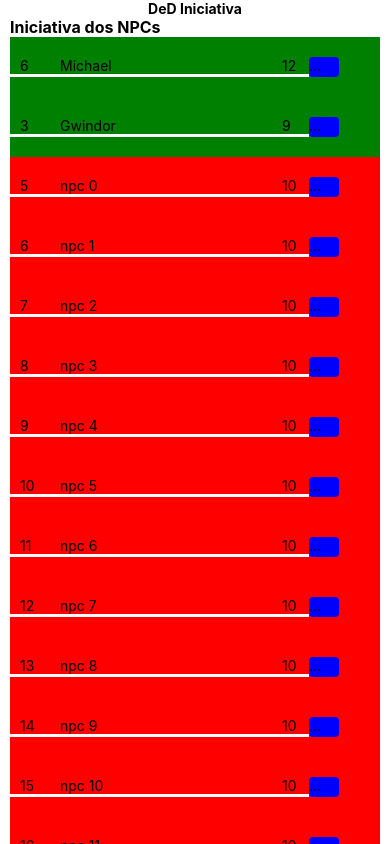
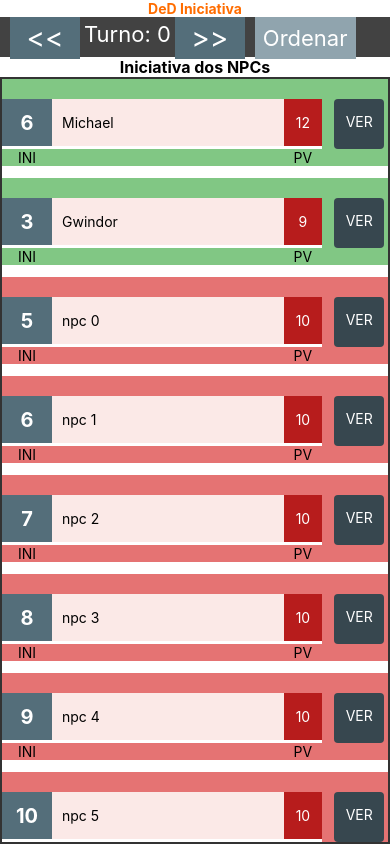
Before and after one commit to carlosh7sousa/iniciativa-ded-5e, a React Native app: screen / in a window 390 px wide. Built offline with nearby package versions, Linux system fonts and the light colour scheme.

Commit message:
feat: ajustes e melhorias

```diff
--- a/app-config/labels.json
+++ b/app-config/labels.json
@@ -2,10 +2,15 @@
     "initiative": {
         "title": "DeD Iniciativa"
     },
+    "header":{
+        "btnPreviousTurnLabel":"<<",
+        "btnNextTurnLabel": ">>",
+        "btnSortTurnLabel": "Ordenar"
+    },
     "npc": {
         "lblListTitle": "Iniciativa dos NPCs",
         "lblInitiative": "Iniciativa",
-        "buttonLabel": "..."
+        "buttonLabel": "VER"
     }
 
 
--- /dev/null
+++ b/app/components/header/header-page.tsx
@@ -0,0 +1,73 @@
+import { Pressable, Text, TextInput, View } from 'react-native';
+import { labels } from "../../models/labels";
+import React, { Component } from 'react';
+import Npc from '../../models/npc';
+import Ctx from '../../models/context';
+import { cssHeader as css } from "./header-style";
+
+
+
+export default class HeaderPage extends Component<{ ctx: Ctx }, { turno: number }> {
+
+    constructor(props) {
+        super(props);
+        this.state = {
+            turno: 0
+        };
+
+    }
+
+    handleTurnValueChange = (turno) => {
+        if (this.state.turno <= 0) {
+            turno = 0;
+        }
+
+        this.setState({ turno });
+    };
+
+    handleNextTurnButtonClick = () => {
+        let turno: number = this.state.turno;
+        turno += 1;
+        this.handleTurnValueChange(turno);
+    };
+
+    handlePreviousTurnButtonClick = () => {
+        let turno: number = this.state.turno;
+        turno -= 1;
+        this.handleTurnValueChange(turno);
+    };
+
+    handleSortTurnButtonClick = () => {
+
+        this.props.ctx.npcs.sort((a: Npc, b: Npc) => {
+            return a.initiativeModifier - b.initiativeModifier;
+        });
+    }
+
+    render() {
+
+        return (
+        <>
+
+            <View style={css.headerView}>
+
+                <Pressable style={css.btnPreviousTurnBtnCtrl} onPress={this.handlePreviousTurnButtonClick}  >
+                    <Text style={css.btnPreviousTurnLabelCtrl}>{labels.header.btnPreviousTurnLabel}</Text>
+                </Pressable>
+
+                <Text style={css.lblTurnoLabelCtrl}>Turno: {this.state.turno}</Text>
+
+                <Pressable style={css.btnNextTurnBtnCtrl} onPress={this.handleNextTurnButtonClick}  >
+                    <Text style={css.btnNextTurnLabelCtrl}>{labels.header.btnNextTurnLabel}</Text>
+                </Pressable>
+
+                <Pressable style={css.btnSortTurnBtnCtrl} onPress={this.handleSortTurnButtonClick}  >
+                    <Text style={css.btnSortTurnLabelCtrl}>{labels.header.btnSortTurnLabel}</Text>
+                </Pressable>
+            </View>
+
+            <Text style={css.lblHeaderTitle}>{labels.npc.lblListTitle}</Text>
+        </>
+        )
+    }
+}
--- /dev/null
+++ b/app/components/header/header-style.tsx
@@ -0,0 +1,61 @@
+import { StyleSheet } from 'react-native';
+
+export const cssHeader = StyleSheet.create({
+    headerView: {
+        width: "100%",
+        flexDirection:"row",
+        height: 40,
+        backgroundColor: "#424242",
+        margin: 0
+    },
+    lblHeaderTitle: {
+        fontWeight: "bold",
+        fontSize: 16
+    },
+
+    btnNextTurnLabelCtrl: {
+        color: "white",
+        fontSize: 28,
+        borderWidth: 4,
+        backgroundColor: "#546E7A",
+        borderColor: "#546E7A",
+        textAlign: "center"
+    },
+    btnNextTurnBtnCtrl: {
+        width: 70
+    },
+
+    btnPreviousTurnLabelCtrl: {
+        color: "white",
+        fontSize: 28,
+        borderWidth: 4,
+        backgroundColor: "#546E7A",
+        borderColor: "#546E7A",
+        textAlign: "center"
+    },
+    btnPreviousTurnBtnCtrl: {
+        width: 70,
+        marginLeft: 10
+    },
+
+    btnSortTurnLabelCtrl: {
+        color: "white",
+        fontSize: 22,
+        padding:4,
+        borderWidth: 4,
+        backgroundColor: "#90A4AE",
+        borderColor: "#90A4AE",
+        textAlign: "center"
+    },
+    btnSortTurnBtnCtrl: {
+        marginLeft: 10
+    },
+
+    lblTurnoLabelCtrl :{
+        color: "white",
+        fontSize: 22,
+        padding:4
+
+    }
+
+});
--- a/app/components/initiative/initiative-page.tsx
+++ b/app/components/initiative/initiative-page.tsx
@@ -4,10 +4,10 @@ import { cssInitiative as css } from "./initiative-style";
 import React, { Component } from 'react';
 import Ctx from '../../models/context';
 import NpcPage from "../npc/npc-page";
+import HeaderPage from '../header/header-page';
 
 
 export default class InitiativePage extends  Component {
-
 
     render() {
         let ctx: Ctx = new Ctx();
@@ -15,9 +15,9 @@ export default class InitiativePage extends  Component {
         return <SafeAreaView style={css.bodyContainer} >
             <StatusBar />
             <Text style={css.lblTitle}>{labels.initiative.title}</Text>
+            <HeaderPage ctx={ctx} />
 
             <FlatList style={css.listaNpcsView}
-                ListHeaderComponent = { <Text style={css.npcLblHeaderTitle}>{labels.npc.lblListTitle}</Text>}
                 data={ctx.npcs}
                 renderItem={({ item }) => <NpcPage npc={item} />}
                 keyExtractor={(item, index) => index.toString()}
--- a/app/components/initiative/initiative-style.tsx
+++ b/app/components/initiative/initiative-style.tsx
@@ -4,21 +4,20 @@ export const cssInitiative = StyleSheet.create({
 
   lblTitle:{
     fontWeight:"bold",
-    fontSize:14
+    fontSize:14,
+    color: "#FF6D00"
   },
   bodyContainer: {
     flex:1,
     backgroundColor: '#fff',
     alignItems: 'center',
     justifyContent: 'center',
-    marginLeft:10,
-    marginRight:10
+    margin: 0
   },
   listaNpcsView:{
-    flex:1
-  },
-  npcLblHeaderTitle:{
-    fontWeight:"bold",
-    fontSize:16
+    width: "100%",
+    margin:0,
+    borderWidth:2,
+    borderColor:"#333333"
   }
 });
--- a/app/components/npc/npc-page.tsx
+++ b/app/components/npc/npc-page.tsx
@@ -1,10 +1,10 @@
 import React, { Component } from 'react';
 import Npc from '../../models/npc';
-import { View, TextInput, Pressable, Text} from 'react-native';
+import { View, TextInput, Pressable, Text } from 'react-native';
 import { cssNpc as css } from "./npc-style";
 import { labels } from "../../models/labels";
 
-export default class NpcPage extends Component<{npc: Npc}, {ini, pv, npc}> {
+export default class NpcPage extends Component<{ npc: Npc }, { ini, pv, npc }> {
 
     constructor(props) {
         super(props);
@@ -23,6 +23,24 @@ export default class NpcPage extends Component<{npc: Npc}, {ini, pv, npc}> {
         }
 
         return npcView;
+    }
+
+    getNpcViewLabel() {
+        let npcViewLabel = css.npcViewLabelCtrl;
+        if (this.props.npc.isPlayer) {
+            return css.playerViewLabelCtrl;
+        }
+
+        return npcViewLabel;
+    }
+
+    getNpcCtrlViewLabel() {
+        let npcControlViewLabel = css.npcControlViewLabelCtrl;
+        if (this.props.npc.isPlayer) {
+            return css.playerControlViewLabelCtrl;
+        }
+
+        return npcControlViewLabel;
     }
 
 
@@ -48,15 +66,24 @@ export default class NpcPage extends Component<{npc: Npc}, {ini, pv, npc}> {
     render() {
 
         return (
+            <>
+                <View style={this.getNpcView()}>
+                    <TextInput style={css.initTxtCtrl} onChangeText={this.handleIniTextChange} value={this.state.ini} keyboardType='number-pad' />
+                    <TextInput style={css.nameTxtCtrl} onChangeText={this.handleNpcTextChange} value={this.state.npc} />
+                    <TextInput style={css.hpTxtCtrl} onChangeText={this.handlePvTextChange} value={this.state.pv} keyboardType='number-pad' />
 
-            <View style={this.getNpcView()}>
-                <TextInput style={css.initTxtCtrl} onChangeText={this.handleIniTextChange} value={this.state.ini} />
-                <TextInput style={css.nameTxtCtrl} onChangeText={this.handleNpcTextChange} value={this.state.npc}/>
-                <TextInput style={css.hpTxtCtrl}   onChangeText={this.handlePvTextChange}  value={this.state.pv}/>
+                    <View style={this.getNpcCtrlViewLabel()}>
                         <Pressable style={css.btnCtrl} onPress={this.handleNpcDetailsButtonClick}  >
-                    <Text>{labels.npc.buttonLabel}</Text>
+                            <Text style={css.btnLabelCtrl}>{labels.npc.buttonLabel}</Text>
                         </Pressable>
                     </View>
+                </View>
+                <View style={this.getNpcViewLabel()}>
+                    <Text style={css.iniLblCtrl}>INI</Text>
+                    <Text style={css.nameLblCtrl}></Text>
+                    <Text style={css.hpLblCtrl}>PV</Text>
+                </View>
+            </>
         )
     }
 
--- a/app/components/npc/npc-style.tsx
+++ b/app/components/npc/npc-style.tsx
@@ -3,42 +3,116 @@ import { StyleSheet } from 'react-native';
 export const cssNpc = StyleSheet.create({
   npcViewCtrl: {
     flexDirection: "row",
-    width: "100%",
-    backgroundColor: "red",
-    paddingBottom: 20,
-    paddingTop: 20
+    backgroundColor: "#E57373",
+    paddingBottom: 0,
+    paddingTop: 20,
+    width: "100%"
   },
   playerViewCtrl: {
     flexDirection: "row",
-    width: "100%",
-    backgroundColor: "green",
-    paddingBottom: 20,
-    paddingTop: 20
+    backgroundColor: "#81C784",
+    paddingBottom: 0,
+    paddingTop: 20,
+    width: "100%"
   },
+
+  npcViewLabelCtrl: {
+    flexDirection: "row",
+    backgroundColor: "#E57373",
+    paddingBottom: 0,
+    paddingTop: 0,
+    margin:0,
+    borderBottomWidth: 12,
+    borderBottomColor: "white",
+    width: "100%"
+  },
+  playerViewLabelCtrl: {
+    flexDirection: "row",
+    backgroundColor: "#81C784",
+    paddingBottom: 0,
+    paddingTop: 0,
+    margin:0,
+    borderBottomWidth: 12,
+    borderBottomColor: "white",
+    width: "100%"
+  },
+
+  npcControlViewLabelCtrl: {
+    flexDirection: "row",
+    backgroundColor: "#E57373",
+    paddingBottom: 0,
+    paddingTop: 0,
+    paddingLeft:12,
+    margin:0,
+    width: 50
+  },
+  playerControlViewLabelCtrl: {
+    flexDirection: "row",
+    backgroundColor: "#81C784",
+    paddingBottom: 0,
+    paddingTop: 0,
+    paddingLeft:12,
+    margin:0,
+    width: 50
+  },
+
   initTxtCtrl: {
-    width: 40,
+    width: 50,
+    backgroundColor: "#546E7A",
+    color: "white",
+    fontWeight: "bold",
     borderBottomColor: "white",
     borderBottomWidth: 3,
-    paddingLeft: 10,
+    padding:10,
+    fontSize:20,
+    textAlign:"center"
   },
   nameTxtCtrl: {
+    backgroundColor:"#FBE9E7",
     width: "60%",
     borderBottomWidth: 3,
     borderBottomColor: "white",
     paddingLeft: 10,
   },
   hpTxtCtrl: {
+    backgroundColor: "#B71C1C",
+    color: "white",
+    textAlign:"center",
     width: "10%",
     borderColor: "white",
     borderBottomWidth: 3,
-    paddingLeft: 10
+    paddingLeft: 3,
+    paddingRight: 3
   },
   btnCtrl: {
     textAlign: "center",
     borderRadius: 4,
-    backgroundColor: "blue",
-    width: 30
+    backgroundColor: "#37474F",
+    width: 50,
+    height: 50,
+  },
+  btnLabelCtrl:{
+    textAlign: "center",
+    fontSize: 14,
+    color: "white",
+    width: 50,
+    height: 50,
+    paddingRight: 8,
+    paddingLeft: 8,
+    paddingTop: 14,
+    paddingBottom: 14
 
+  },
+  iniLblCtrl:{
+    width: 50,
+    textAlign: "center",
+  },
+  nameLblCtrl:{
+    width: "60%"
+  },
+  hpLblCtrl: {
+    width: "10%",
+    textAlign: "center"
   }
 
 
--- a/package.json
+++ b/package.json
@@ -3,7 +3,7 @@
   "version": "1.0.0",
   "main": "node_modules/expo/AppEntry.js",
   "scripts": {
-    "start": "npx expo --tunnel",
+    "start": "npx expo",
     "android": "expo start --android",
     "ios": "expo start --ios",
     "web": "expo start --web"
```
Lines whose indentation alone changed are shown as unchanged.
